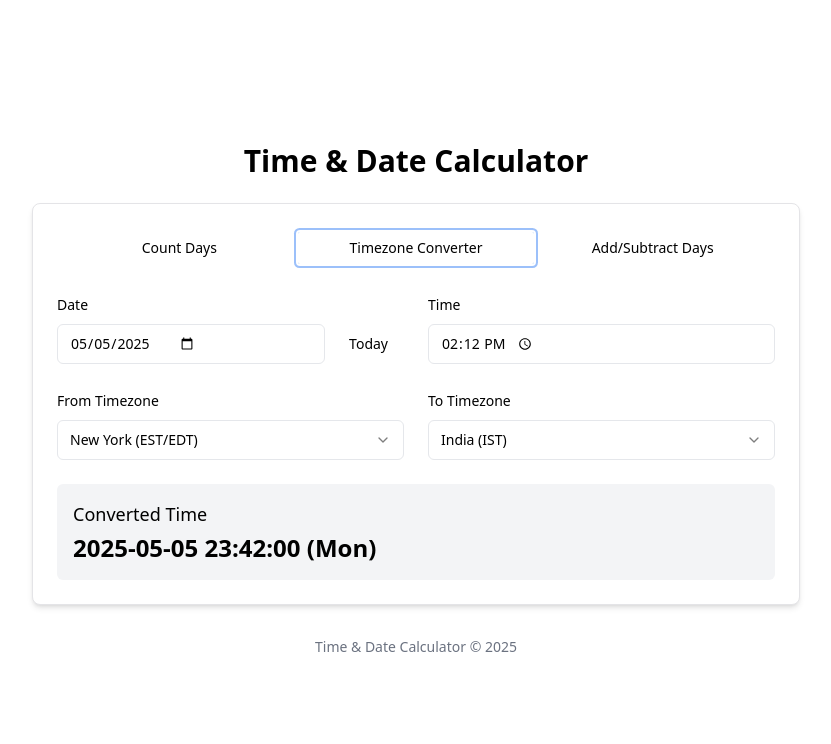
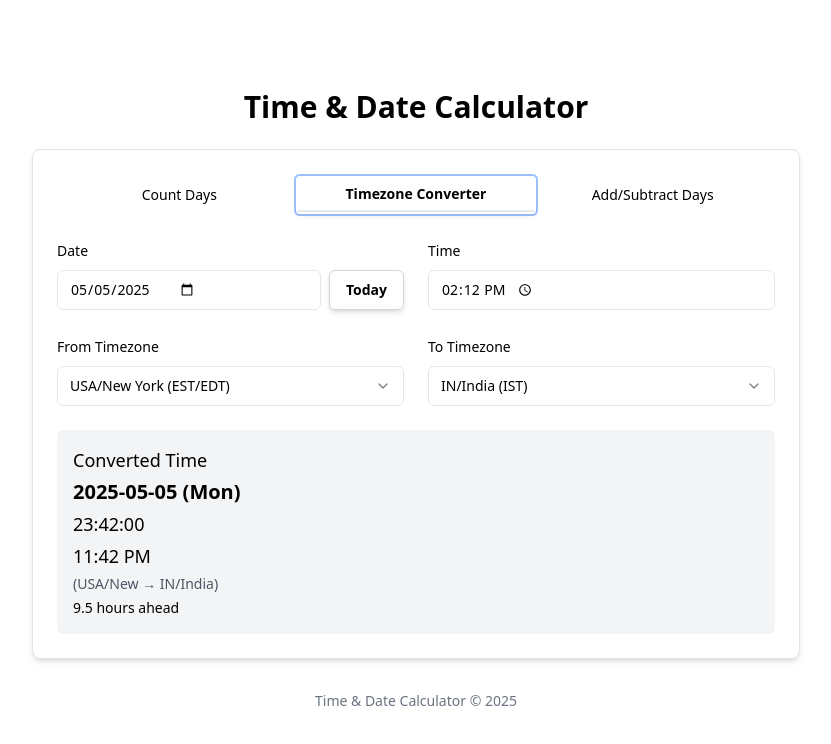
Before and after one commit to aziddy/time-date, a React (Vite) app: page / in a window 1280 px wide. Both pictures are taken after a click on the tab "Timezone Converter". Shown: the top 744 px of the page, without its empty margins (224-1055 px from the left). Built offline with nearby package versions, Linux system fonts and the light colour scheme.

Commit message:
Add more timezones

```diff
--- a/src/components/AddDays.tsx
+++ b/src/components/AddDays.tsx
@@ -112,7 +112,12 @@ const AddDays = () => {
                             value={startDate}
                             onChange={(e) => setStartDate(e.target.value)}
                         />
-                        <Button type="button" onClick={handleTodayClick}>
+                        <Button
+                            type="button"
+                            onClick={handleTodayClick}
+                            variant="secondary"
+                            className="font-semibold shadow-md border border-gray-300"
+                        >
                             Today
                         </Button>
                     </div>
--- a/src/components/CountDays.tsx
+++ b/src/components/CountDays.tsx
@@ -47,7 +47,12 @@ const CountDays = () => {
                             value={startDate}
                             onChange={(e) => setStartDate(e.target.value)}
                         />
-                        <Button type="button" onClick={handleTodayClick}>
+                        <Button
+                            type="button"
+                            onClick={handleTodayClick}
+                            variant="secondary"
+                            className="font-semibold shadow-md border border-gray-300"
+                        >
                             Today
                         </Button>
                     </div>
--- a/src/components/TimezoneConverter.tsx
+++ b/src/components/TimezoneConverter.tsx
@@ -18,20 +18,22 @@ import {
 dayjs.extend(utc);
 dayjs.extend(timezone);
 
-// Common timezones
+// Common timezones with country codes
 const TIMEZONES = [
-    { value: "America/New_York", label: "New York (EST/EDT)" },
-    { value: "America/Chicago", label: "Chicago (CST/CDT)" },
-    { value: "America/Denver", label: "Denver (MST/MDT)" },
-    { value: "America/Los_Angeles", label: "Los Angeles (PST/PDT)" },
-    { value: "Europe/London", label: "London (GMT/BST)" },
-    { value: "Europe/Paris", label: "Paris (CET/CEST)" },
-    { value: "Europe/Berlin", label: "Berlin (CET/CEST)" },
-    { value: "Asia/Tokyo", label: "Tokyo (JST)" },
-    { value: "Asia/Shanghai", label: "Shanghai (CST)" },
-    { value: "Asia/Kolkata", label: "India (IST)" },
-    { value: "Australia/Sydney", label: "Sydney (AEST/AEDT)" },
-    { value: "Pacific/Auckland", label: "Auckland (NZST/NZDT)" },
+    { value: "America/New_York", label: "New York (EST/EDT)", country: "USA" },
+    { value: "America/Chicago", label: "Chicago (CST/CDT)", country: "USA" },
+    { value: "America/Denver", label: "Denver (MST/MDT)", country: "USA" },
+    { value: "America/Los_Angeles", label: "Los Angeles (PST/PDT)", country: "USA" },
+    { value: "Europe/London", label: "London (GMT/BST)", country: "UK" },
+    { value: "Europe/Paris", label: "Paris (CET/CEST)", country: "FR" },
+    { value: "Europe/Berlin", label: "Berlin (CET/CEST)", country: "DE" },
+    { value: "Europe/Munich", label: "Munich (CET/CEST)", country: "DE" },
+    { value: "Europe/Frankfurt", label: "Frankfurt (CET/CEST)", country: "DE" },
+    { value: "Asia/Tokyo", label: "Tokyo (JST)", country: "JP" },
+    { value: "Asia/Shanghai", label: "Shanghai (CST)", country: "CN" },
+    { value: "Asia/Kolkata", label: "India (IST)", country: "IN" },
+    { value: "Australia/Sydney", label: "Sydney (AEST/AEDT)", country: "AU" },
+    { value: "Pacific/Auckland", label: "Auckland (NZST/NZDT)", country: "NZ" },
 ];
 
 const TimezoneConverter = () => {
@@ -39,33 +41,75 @@ const TimezoneConverter = () => {
     const [time, setTime] = useState(format(new Date(), "HH:mm"));
     const [sourceTimezone, setSourceTimezone] = useState("America/New_York");
     const [targetTimezone, setTargetTimezone] = useState("Asia/Kolkata");
-    const [convertedTime, setConvertedTime] = useState("");
+    const [convertedTime, setConvertedTime] = useState<{
+        date: string;
+        time24: string;
+        time12: string;
+        hoursDiff: number;
+    } | null>(null);
 
     useEffect(() => {
         convertTime();
     }, [date, time, sourceTimezone, targetTimezone]);
 
+    const getTimezoneLabel = (value: string): string => {
+        const timezone = TIMEZONES.find(tz => tz.value === value);
+        if (!timezone) return value;
+        return `${timezone.country}/${timezone.label.split(" ")[0]}`;
+    };
+
+    const calculateTimeDifference = (sourceTime: dayjs.Dayjs, targetTime: dayjs.Dayjs): number => {
+        // Get the UTC offset for both timezones in minutes
+        const sourceOffset = sourceTime.utcOffset();
+        const targetOffset = targetTime.utcOffset();
+
+        // Calculate the difference in hours
+        return (targetOffset - sourceOffset) / 60;
+    };
+
+    const formatTimeDifference = (hoursDiff: number): string => {
+        const absHours = Math.abs(hoursDiff);
+        const hourText = absHours === 1 ? "hour" : "hours";
+
+        if (hoursDiff === 0) {
+            return "same time";
+        } else if (hoursDiff > 0) {
+            return `${absHours} ${hourText} ahead`;
+        } else {
+            return `${absHours} ${hourText} behind`;
+        }
+    };
+
     const convertTime = () => {
-        if (!date || !time || !sourceTimezone || !targetTimezone) return;
+        if (!date || !time || !sourceTimezone || !targetTimezone) {
+            setConvertedTime(null);
+            return;
+        }
 
         try {
             // Create a dayjs object with the source timezone
             const sourceTime = dayjs.tz(`${date} ${time}`, sourceTimezone);
 
             if (!sourceTime.isValid()) {
-                setConvertedTime("Invalid date/time");
+                setConvertedTime(null);
                 return;
             }
 
             // Convert to target timezone
             const targetTime = sourceTime.tz(targetTimezone);
 
-            // Format the result
-            setConvertedTime(
-                targetTime.format("YYYY-MM-DD HH:mm:ss (ddd)")
-            );
+            // Calculate hours difference between timezones
+            const hoursDiff = calculateTimeDifference(sourceTime, targetTime);
+
+            // Format the result in different formats
+            setConvertedTime({
+                date: targetTime.format("YYYY-MM-DD (ddd)"),
+                time24: targetTime.format("HH:mm:ss"),
+                time12: targetTime.format("h:mm A"),
+                hoursDiff: hoursDiff
+            });
         } catch {
-            setConvertedTime("Error converting time");
+            setConvertedTime(null);
         }
     };
 
@@ -87,7 +131,12 @@ const TimezoneConverter = () => {
                             value={date}
                             onChange={(e) => setDate(e.target.value)}
                         />
-                        <Button type="button" onClick={handleTodayClick}>
+                        <Button
+                            type="button"
+                            onClick={handleTodayClick}
+                            variant="secondary"
+                            className="font-semibold shadow-md border border-gray-300"
+                        >
                             Today
                         </Button>
                     </div>
@@ -117,7 +166,7 @@ const TimezoneConverter = () => {
                         <SelectContent>
                             {TIMEZONES.map((tz) => (
                                 <SelectItem key={tz.value} value={tz.value}>
-                                    {tz.label}
+                                    {tz.country}/{tz.label}
                                 </SelectItem>
                             ))}
                         </SelectContent>
@@ -136,7 +185,7 @@ const TimezoneConverter = () => {
                         <SelectContent>
                             {TIMEZONES.map((tz) => (
                                 <SelectItem key={tz.value} value={tz.value}>
-                                    {tz.label}
+                                    {tz.country}/{tz.label}
                                 </SelectItem>
                             ))}
                         </SelectContent>
@@ -147,7 +196,17 @@ const TimezoneConverter = () => {
             {convertedTime && (
                 <div className="bg-gray-100 p-4 rounded-md mt-4">
                     <h3 className="font-medium text-lg mb-1">Converted Time</h3>
-                    <p className="text-2xl font-bold">{convertedTime}</p>
+                    <div className="space-y-1">
+                        <p className="text-xl font-bold">{convertedTime.date}</p>
+                        <p className="text-lg">{convertedTime.time24}</p>
+                        <p className="text-lg">{convertedTime.time12}</p>
+                        <p className="text-sm text-gray-600 mt-2">
+                            ({getTimezoneLabel(sourceTimezone)} → {getTimezoneLabel(targetTimezone)})
+                        </p>
+                        <p className="text-sm font-medium text-primary">
+                            {formatTimeDifference(convertedTime.hoursDiff)}
+                        </p>
+                    </div>
                 </div>
             )}
         </div>
--- a/src/components/ui/select.tsx
+++ b/src/components/ui/select.tsx
@@ -73,7 +73,7 @@ const SelectContent = React.forwardRef<
         <SelectPrimitive.Content
             ref={ref}
             className={cn(
-                "relative z-50 max-h-96 min-w-[8rem] overflow-hidden rounded-md border bg-popover text-popover-foreground shadow-md data-[state=open]:animate-in data-[state=closed]:animate-out data-[state=closed]:fade-out-0 data-[state=open]:fade-in-0 data-[state=closed]:zoom-out-95 data-[state=open]:zoom-in-95 data-[side=bottom]:slide-in-from-top-2 data-[side=left]:slide-in-from-right-2 data-[side=right]:slide-in-from-left-2 data-[side=top]:slide-in-from-bottom-2",
+                "relative z-50 max-h-96 min-w-[8rem] overflow-hidden rounded-md border bg-white text-foreground shadow-md data-[state=open]:animate-in data-[state=closed]:animate-out data-[state=closed]:fade-out-0 data-[state=open]:fade-in-0 data-[state=closed]:zoom-out-95 data-[state=open]:zoom-in-95 data-[side=bottom]:slide-in-from-top-2 data-[side=left]:slide-in-from-right-2 data-[side=right]:slide-in-from-left-2 data-[side=top]:slide-in-from-bottom-2",
                 position === "popper" &&
                 "data-[side=bottom]:translate-y-1 data-[side=left]:-translate-x-1 data-[side=right]:translate-x-1 data-[side=top]:-translate-y-1",
                 className
@@ -116,7 +116,7 @@ const SelectItem = React.forwardRef<
     <SelectPrimitive.Item
         ref={ref}
         className={cn(
-            "relative flex w-full cursor-default select-none items-center rounded-sm py-1.5 pl-8 pr-2 text-sm outline-none focus:bg-accent focus:text-accent-foreground data-[disabled]:pointer-events-none data-[disabled]:opacity-50",
+            "relative flex w-full cursor-pointer select-none items-center rounded-sm py-1.5 pl-8 pr-2 text-sm outline-none transition-colors duration-200 hover:bg-primary/20 hover:text-primary focus:bg-primary/20 focus:text-primary data-[disabled]:pointer-events-none data-[disabled]:opacity-50",
             className
         )}
         {...props}
--- a/src/components/ui/tabs.tsx
+++ b/src/components/ui/tabs.tsx
@@ -27,7 +27,7 @@ const TabsTrigger = React.forwardRef<
     <TabsPrimitive.Trigger
         ref={ref}
         className={cn(
-            "inline-flex items-center justify-center whitespace-nowrap rounded-sm px-3 py-1.5 text-sm font-medium ring-offset-background transition-all focus-visible:outline-none focus-visible:ring-2 focus-visible:ring-ring focus-visible:ring-offset-2 disabled:pointer-events-none disabled:opacity-50 data-[state=active]:bg-background data-[state=active]:text-foreground data-[state=active]:shadow-sm",
+            "inline-flex items-center justify-center whitespace-nowrap rounded-sm px-3 py-1.5 text-sm font-medium ring-offset-background transition-all focus-visible:outline-none focus-visible:ring-2 focus-visible:ring-ring focus-visible:ring-offset-2 disabled:pointer-events-none disabled:opacity-50 data-[state=active]:bg-primary/25 data-[state=active]:text-primary-foreground data-[state=active]:shadow-md data-[state=active]:border-b-2 data-[state=active]:border-primary/80 data-[state=active]:font-semibold",
             className
         )}
         {...props}
```
